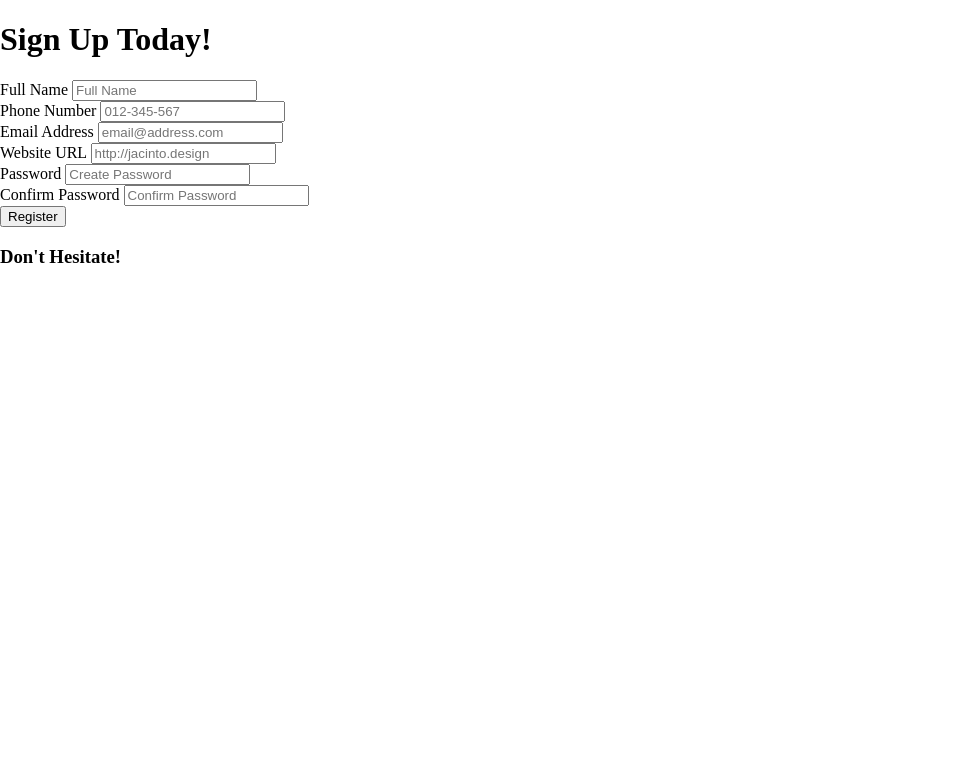
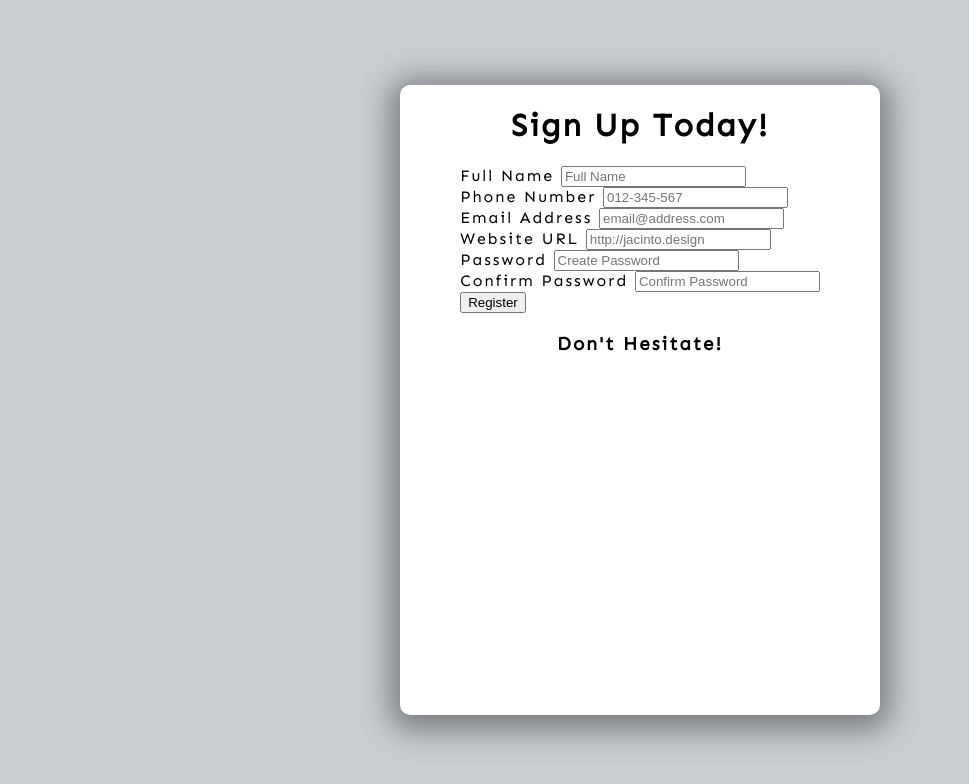
Before and after one commit to alindaByamukama/form-validator, a plain HTML site: page index.html in a window 1280 px wide. Shown: the whole page, without its empty margins (0-969 px from the left). Drawn offline with Linux system fonts and the light colour scheme.

Commit message:
UI: css-body-container and google-fonts

```diff
--- a/style.css
+++ b/style.css
@@ -1,4 +1,4 @@
-
+@import url('https://fonts.googleapis.com/css2?family=Sen&display=swap');
 html {
   box-sizing: border-box;
 }
@@ -6,4 +6,21 @@ html {
 body {
   margin: 0;
   min-height: 100vh;
+  font-family: 'Sen', sans-serif, monospace;
+  letter-spacing: 2px;
+  display: flex;
+  align-items: center;
+  justify-content: center;
+  background: #c9ced3;
 }
+
+.container {
+  width: 480px;
+  height: 630px;
+  background: white;
+  display: flex;
+  flex-direction: column;
+  align-items: center;
+  border-radius: 10px;
+  box-shadow: 0 5px 30px 10px rgba(0, 0, 0, 0.4);
+}
```
